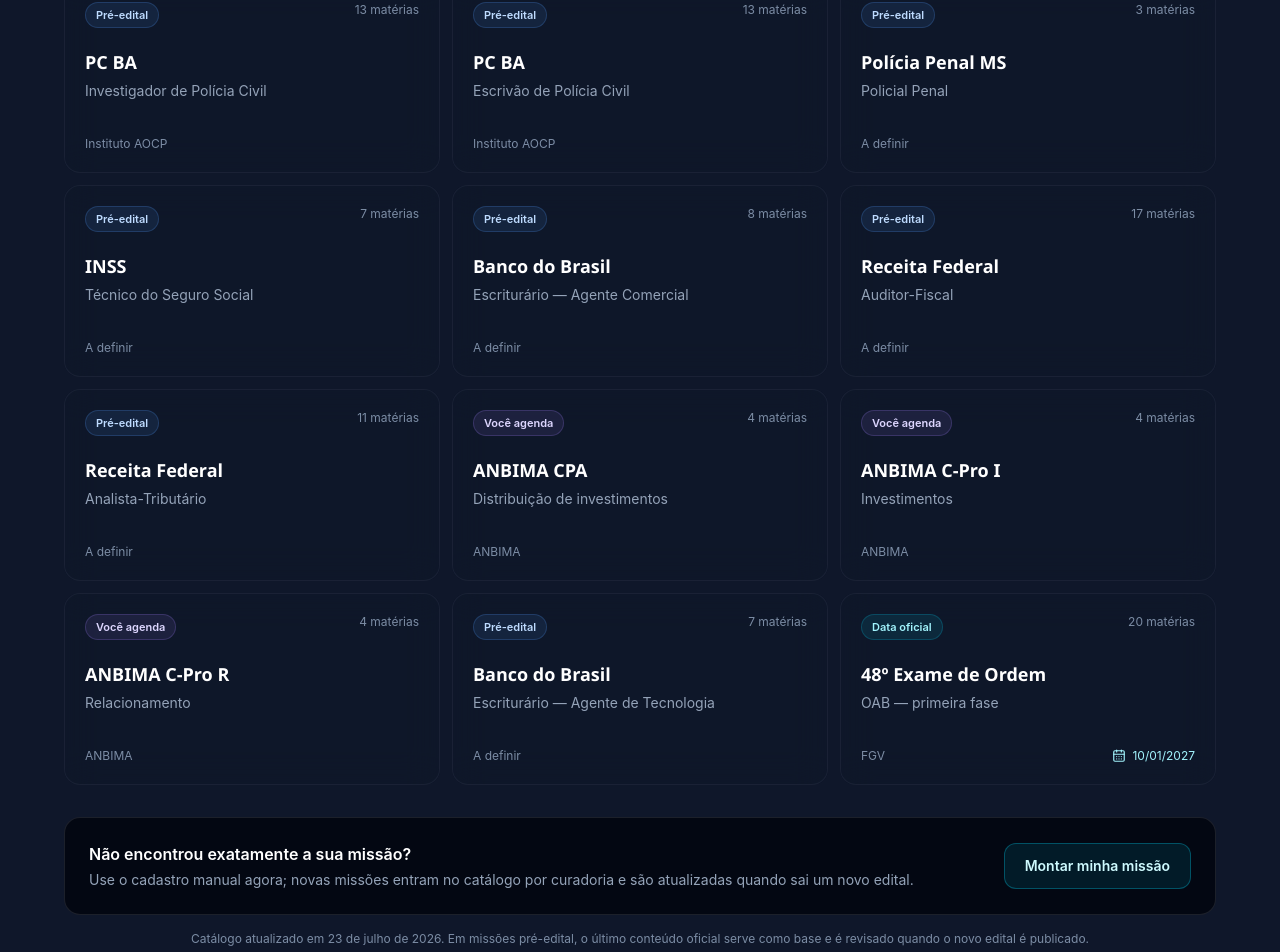
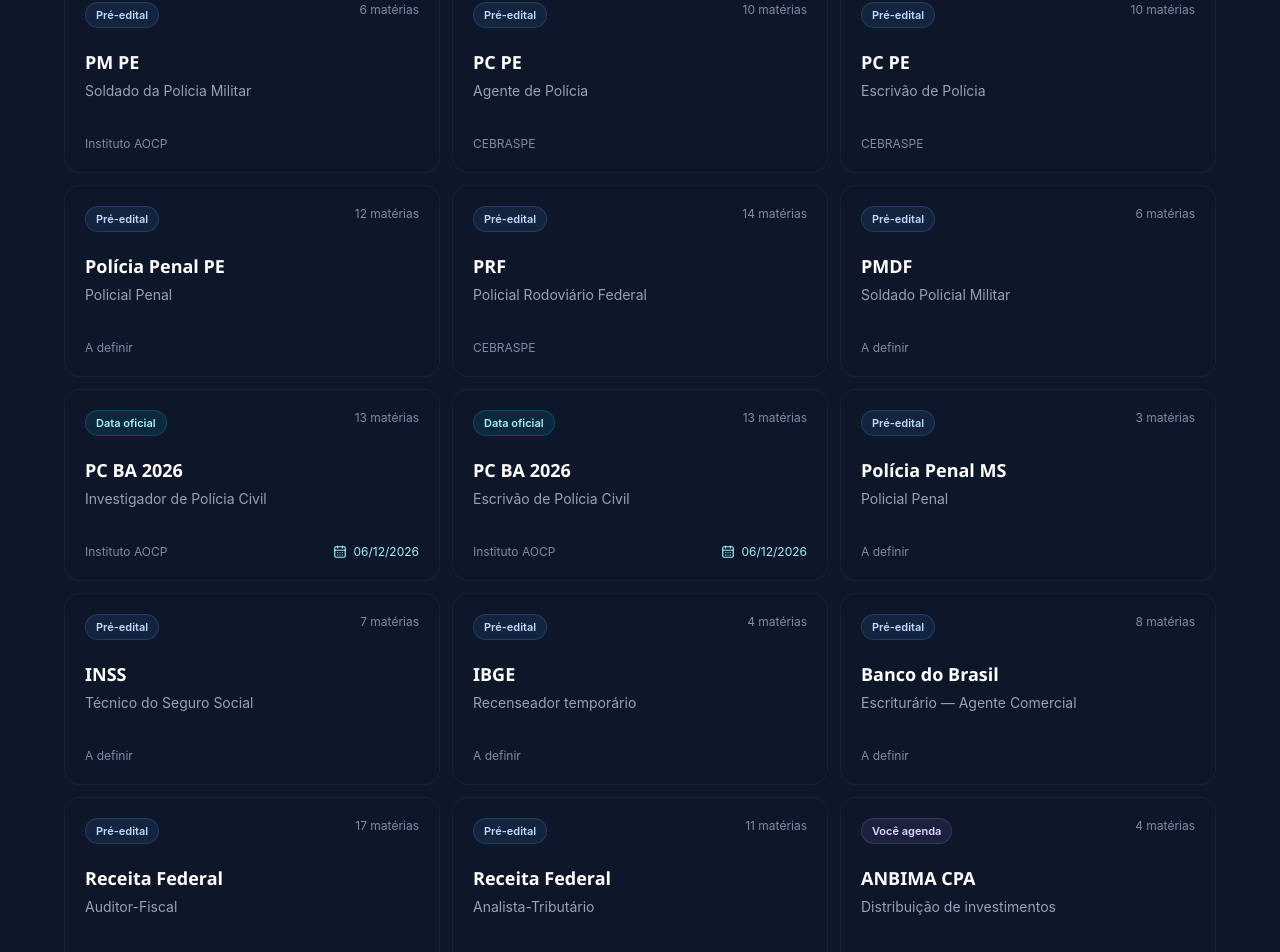
Before and after one commit to leiteneto17-cmd/site-protocolo45, a Next.js app: page / in a window 1280 px wide. Shown: the part 3179-4131 px from the top of the page. Built offline with nearby package versions, Linux system fonts and the light colour scheme; no server answers.

Commit message:
feat(catalog): sync new contest missions

```diff
--- a/src/components/ContestCatalogSection.tsx
+++ b/src/components/ContestCatalogSection.tsx
@@ -51,12 +51,19 @@
   { name: "PM SP 2026 — Aluno-Soldado", role: "Aluno-Soldado PM", area: "seguranca", board: "VUNESP", subjects: 5, status: "official", date: "20/09/2026" },
   { name: "PC PR 2026", role: "Agente de Polícia Judiciária", area: "seguranca", board: "FGV", subjects: 13, status: "official", date: "11/10/2026" },
   { name: "PC AL 2026", role: "Agente e Escrivão", area: "seguranca", board: "CEBRASPE", subjects: 15, status: "official", date: "06/12/2026" },
+  { name: "PM AL 2026/2027", role: "Soldado Combatente", area: "seguranca", board: "CEBRASPE", subjects: 11, status: "official", date: "17/01/2027" },
+  { name: "CBM AL 2026/2027", role: "Soldado Bombeiro Militar", area: "seguranca", board: "CEBRASPE", subjects: 11, status: "official", date: "24/01/2027" },
+  { name: "PM PE", role: "Soldado da Polícia Militar", area: "seguranca", board: "Instituto AOCP", subjects: 6, status: "forecast" },
+  { name: "PC PE", role: "Agente de Polícia", area: "seguranca", board: "CEBRASPE", subjects: 10, status: "forecast" },
+  { name: "PC PE", role: "Escrivão de Polícia", area: "seguranca", board: "CEBRASPE", subjects: 10, status: "forecast" },
+  { name: "Polícia Penal PE", role: "Policial Penal", area: "seguranca", board: "A definir", subjects: 12, status: "forecast" },
   { name: "PRF", role: "Policial Rodoviário Federal", area: "seguranca", board: "CEBRASPE", subjects: 14, status: "forecast" },
   { name: "PMDF", role: "Soldado Policial Militar", area: "seguranca", board: "A definir", subjects: 6, status: "forecast" },
-  { name: "PC BA", role: "Investigador de Polícia Civil", area: "seguranca", board: "Instituto AOCP", subjects: 13, status: "forecast" },
-  { name: "PC BA", role: "Escrivão de Polícia Civil", area: "seguranca", board: "Instituto AOCP", subjects: 13, status: "forecast" },
+  { name: "PC BA 2026", role: "Investigador de Polícia Civil", area: "seguranca", board: "Instituto AOCP", subjects: 13, status: "official", date: "06/12/2026" },
+  { name: "PC BA 2026", role: "Escrivão de Polícia Civil", area: "seguranca", board: "Instituto AOCP", subjects: 13, status: "official", date: "06/12/2026" },
   { name: "Polícia Penal MS", role: "Policial Penal", area: "seguranca", board: "A definir", subjects: 3, status: "forecast" },
   { name: "INSS", role: "Técnico do Seguro Social", area: "administrativo", board: "A definir", subjects: 7, status: "forecast" },
+  { name: "IBGE", role: "Recenseador temporário", area: "administrativo", board: "A definir", subjects: 4, status: "forecast" },
   { name: "Banco do Brasil", role: "Escriturário — Agente Comercial", area: "administrativo", board: "A definir", subjects: 8, status: "forecast" },
   { name: "Receita Federal", role: "Auditor-Fiscal", area: "fiscal", board: "A definir", subjects: 17, status: "forecast" },
   { name: "Receita Federal", role: "Analista-Tributário", area: "fiscal", board: "A definir", subjects: 11, status: "forecast" },
@@ -65,6 +72,7 @@
   { name: "ANBIMA C-Pro R", role: "Relacionamento", area: "fiscal", board: "ANBIMA", subjects: 4, status: "scheduled" },
   { name: "Banco do Brasil", role: "Escriturário — Agente de Tecnologia", area: "tecnologia", board: "A definir", subjects: 7, status: "forecast" },
   { name: "48º Exame de Ordem", role: "OAB — primeira fase", area: "juridico", board: "FGV", subjects: 20, status: "official", date: "10/01/2027" },
+  { name: "AGU", role: "Advogado da União", area: "juridico", board: "A definir", subjects: 14, status: "forecast" },
 ];
 
 const STATUS = {
@@ -119,7 +127,7 @@
             Veja se o Protocolo45 já está pronto para o seu concurso
           </h2>
           <p className="mt-4 text-base leading-relaxed text-[var(--text-secondary)] sm:text-lg">
-            São 18 editais já mapeados — matérias, tópicos e pesos conforme a
+            São {MISSIONS.length} missões já mapeadas — matérias, tópicos e pesos conforme a
             fonte disponível — para o Motor P45 montar sua rota sem você
             digitar nada. É o mapa do edital, não o material de estudo.
             Escolha uma área ou busque pelo concurso.
@@ -236,7 +244,7 @@
           </div>
 
           <p className="mt-4 text-center text-xs text-[var(--text-muted)]">
-            Catálogo atualizado em 23 de julho de 2026. Em missões pré-edital,
+            Catálogo atualizado em 8 de setembro de 2026. Em missões pré-edital,
             o último conteúdo oficial serve como base e é revisado quando o novo
             edital é publicado.
           </p>
```
